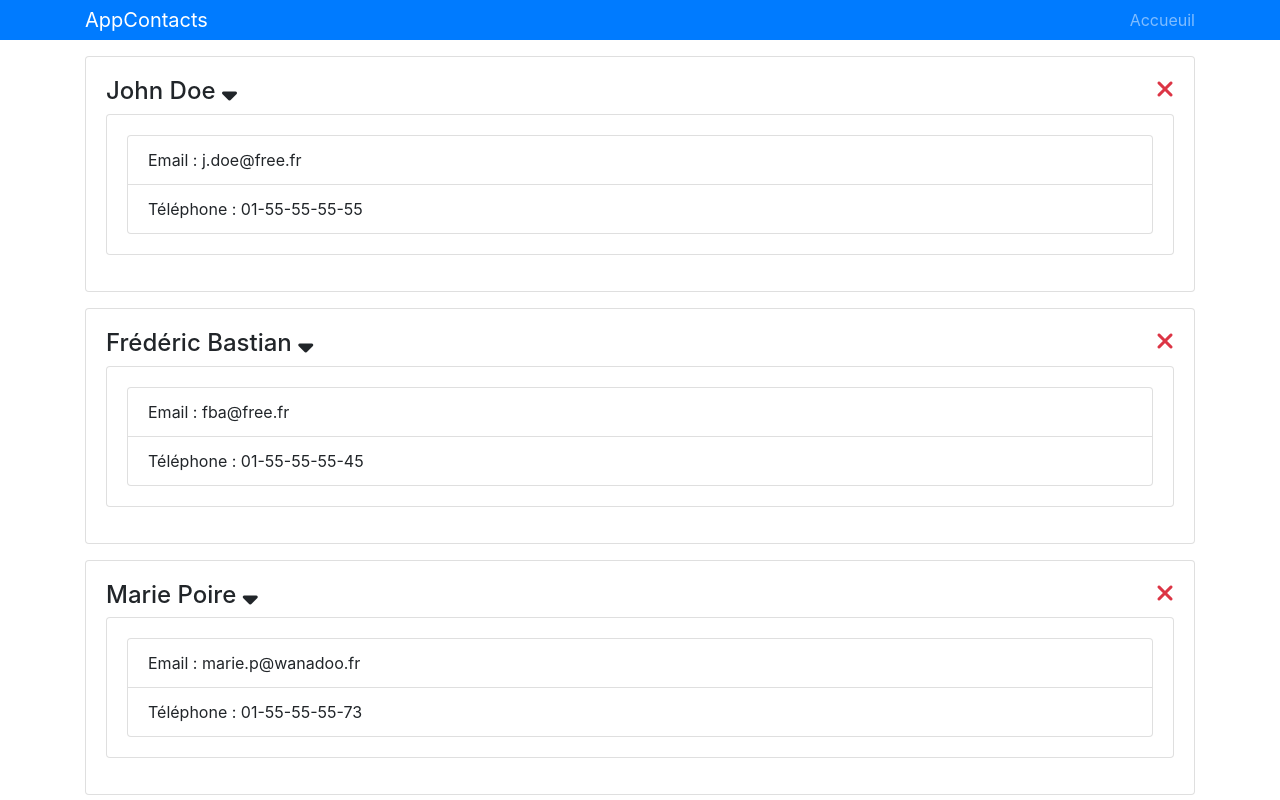
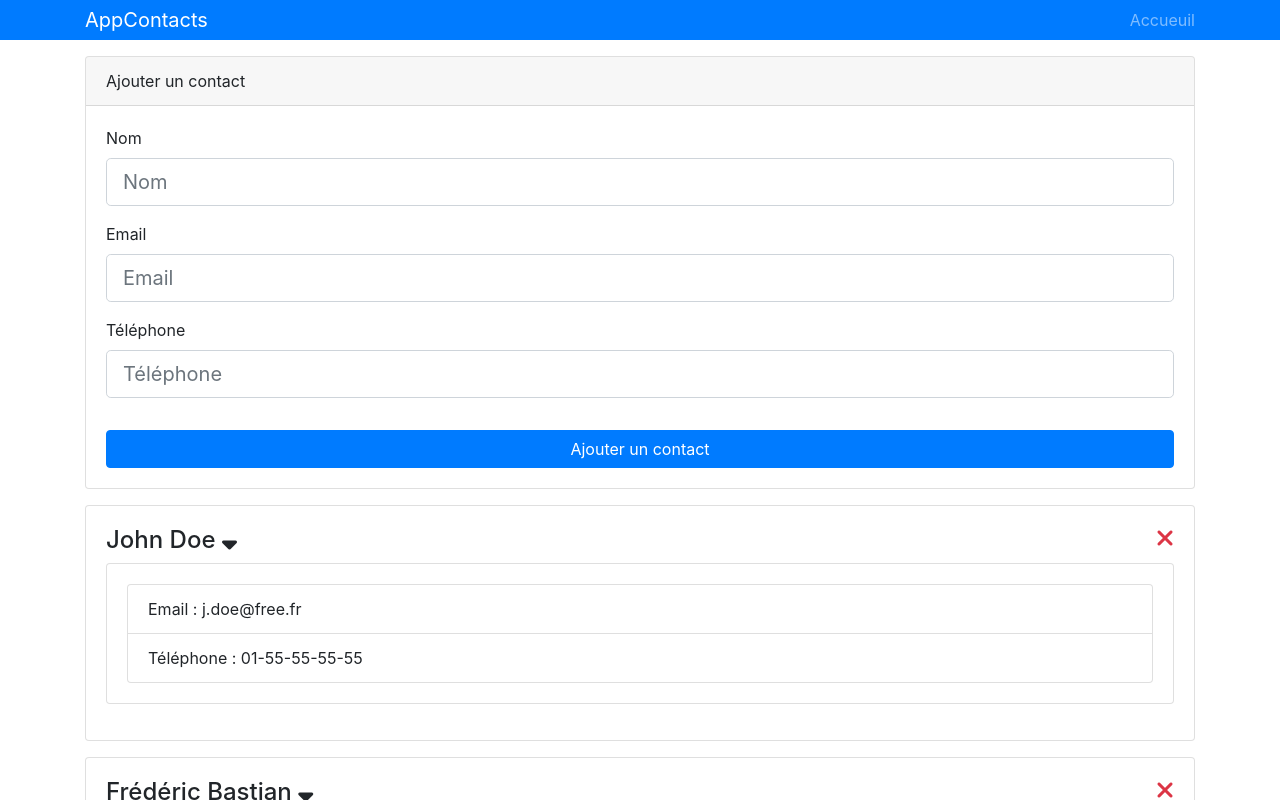
Before and after one commit to parisaqua/appcontacts, a React (Create React App) app: page / in a window 1280 px wide. Shown: the top 800 px of the page. Built offline with nearby package versions, Linux system fonts and the light colour scheme.

Commit message:
Etape 38

```diff
--- a/src/App.js
+++ b/src/App.js
@@ -1,8 +1,9 @@
 import React, { Component } from 'react';
 import 'bootstrap/dist/css/bootstrap.min.css';
-import Header from './composants/Header';
-import List from './composants/Liste';
+import Header from './composants/interface/Header';
+import List from './composants/contact/Liste';
 import { Provider } from './context';
+import AddContact from './composants/contact/AddContact';
 
 class App extends Component {
 
@@ -12,7 +13,8 @@ class App extends Component {
         <div className="App">
           <Header />
           <div className="container">
-            <List />
+          <AddContact />
+          <List />
           </div>
         </div>
       </Provider>
--- /dev/null
+++ b/src/composants/contact/AddContact.js
@@ -0,0 +1,66 @@
+import React, { Component } from 'react'
+
+export default class AddContact extends Component {
+    state = {
+        nom: '',
+        email: '',
+        telephone: ''
+    }
+
+    onChange = e => this.setState({ [e.target.name]: e.target.value })
+
+    onSubmit = e => {
+        e.preventDefault()
+        console.log(this.state)
+    }
+
+    render() {
+        return (
+            <div className="card mb-3">
+                <div className="card-header">Ajouter un contact</div>
+                <div className="card-body">
+                    <form onSubmit={this.onSubmit} >
+                        <div className="form-group">
+                            <label htmlFor="nom">Nom</label>
+                            <input
+                            type="text"
+                            className="form-control form-control-lg"
+                            placeholder="Nom"
+                            name="nom"
+                            value={this.state.nom}
+                            onChange={this.onChange}
+                            />
+                        </div>
+                        <div className="form-group">
+                            <label htmlFor="email">Email</label>
+                            <input
+                            type="text"
+                            className="form-control form-control-lg"
+                            placeholder="Email"
+                            name="email"
+                            value={this.state.email}
+                            onChange={this.onChange}
+                            />
+                        </div>
+                        <div className="form-group pb-3">
+                            <label htmlFor="telephone">Téléphone</label>
+                            <input
+                            type="text"
+                            className="form-control form-control-lg"
+                            placeholder="Téléphone"
+                            name="telephone"
+                            value={this.state.telephone}
+                            onChange={this.onChange}
+                            />
+                        </div>
+                        <input
+                            type="submit"
+                            value="Ajouter un contact"
+                            className="btn btn-block btn-primary mt-3"
+                        />
+                    </form>
+                </div>
+            </div>
+        )
+    }
+}
--- a/src/composants/Contact.js
+++ b/src/composants/contact/Contact.js
@@ -1,5 +1,5 @@
 import React, { Component } from 'react';
-import { Consumer } from '../context';
+import { Consumer } from '../../context';
 
 export default class Contact extends Component {
 
--- a/src/composants/Liste.js
+++ b/src/composants/contact/Liste.js
@@ -1,6 +1,6 @@
 import React, { Component, Fragment } from 'react';
 import Contact from './Contact';
-import { Consumer } from '../context';
+import { Consumer } from '../../context';
 
 
 export default class Liste extends Component {
```
Also changed, not shown: src/composants/interface/Header.js (renamed from src/composants/Header.js).
